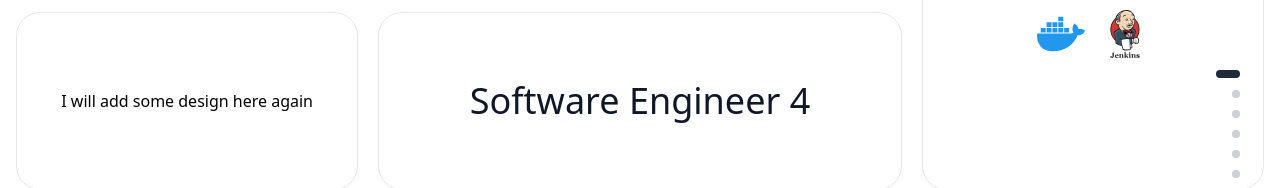
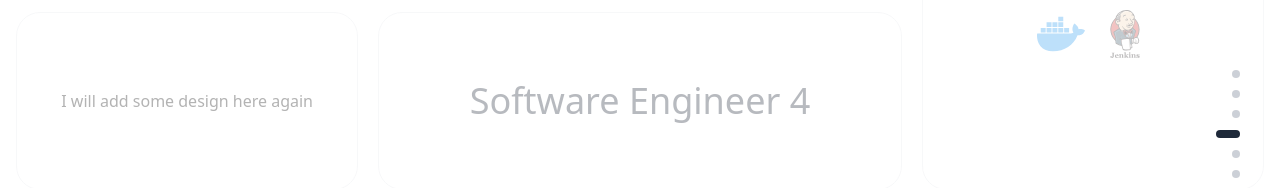
Before and after one commit to imdhruv99/Portfolio-FrontEnd, a Next.js app: page /experience in a window 1280 px wide. Shown: the part 266-454 px from the top of the page. Built offline with nearby package versions, Linux system fonts and the light colour scheme.

Commit message:
[ADDED] Navigation Dots

```diff
--- a/src/components/Experience/index.tsx
+++ b/src/components/Experience/index.tsx
@@ -273,6 +273,7 @@ const Experience = () => {
     const [isMobile, setIsMobile] = useState(false);
 
     const containerRef = useRef<HTMLDivElement>(null);
+    const sectionRefs = useRef<(HTMLDivElement | null)[]>([]);
 
     useEffect(() => {
         const checkMobile = () => setIsMobile(window.innerWidth < 768);
@@ -281,16 +282,49 @@ const Experience = () => {
         return () => window.removeEventListener('resize', checkMobile);
     }, []);
 
+    useEffect(() => {
+        const handleScroll = () => {
+            const scrollPosition = window.scrollY + window.innerHeight / 2;
+
+            let current = activeIndex;
+
+            for (let i = 0; i < sectionRefs.current.length; i++) {
+                const section = sectionRefs.current[i];
+                if (section) {
+                    const rect = section.getBoundingClientRect();
+                    const sectionTop = window.scrollY + rect.top;
+                    const sectionBottom = sectionTop + rect.height;
+
+                    if (scrollPosition >= sectionTop && scrollPosition < sectionBottom) {
+                        current = i;
+                        break;
+                    }
+                }
+            }
+
+            if (current !== activeIndex) {
+                setActiveIndex(current);
+            }
+        };
+
+        window.addEventListener('scroll', handleScroll, { passive: true });
+        handleScroll();
+
+        return () => window.removeEventListener('scroll', handleScroll);
+    }, [activeIndex]);
+
+    useEffect(() => {
+        const section = sectionRefs.current[activeIndex];
+        if (section) {
+            window.scrollTo({
+                top: section.offsetTop,
+                behavior: 'smooth',
+            });
+        }
+    }, [activeIndex]);
+
     return (
         <div ref={containerRef} className="relative">
-            {/* Floating Particles */}
-            <div
-                className="fixed inset-0 transition-all duration-1000 pointer-events-none"
-                style={{
-                    background: `${colors.background}, radial-gradient(circle at 30% 20%, ${colors.pulseDot} 0%, transparent 50%), radial-gradient(circle at 70% 80%, ${colors.pulseDot} 0%, transparent 50%)`
-                }}
-            />
-
             {[...Array(12)].map((_, i) => (
                 <div
                     key={i}
@@ -308,13 +342,14 @@ const Experience = () => {
                 {experienceData.map((experience, index) => (
                     <div
                         key={experience.id}
-                        className="experience-section"
+                        ref={(el) => {
+                            sectionRefs.current[index] = el;
+                        }}
+                        className={`experience-section transition-opacity duration-300 ${index === activeIndex ? 'opacity-100' : 'opacity-30 pointer-events-none'
+                            }`}
                         data-index={index}
                     >
-                        <ExperienceGrid
-                            experience={experience}
-                            index={index}
-                        />
+                        <ExperienceGrid experience={experience} index={index} />
                     </div>
                 ))}
             </div>
```
